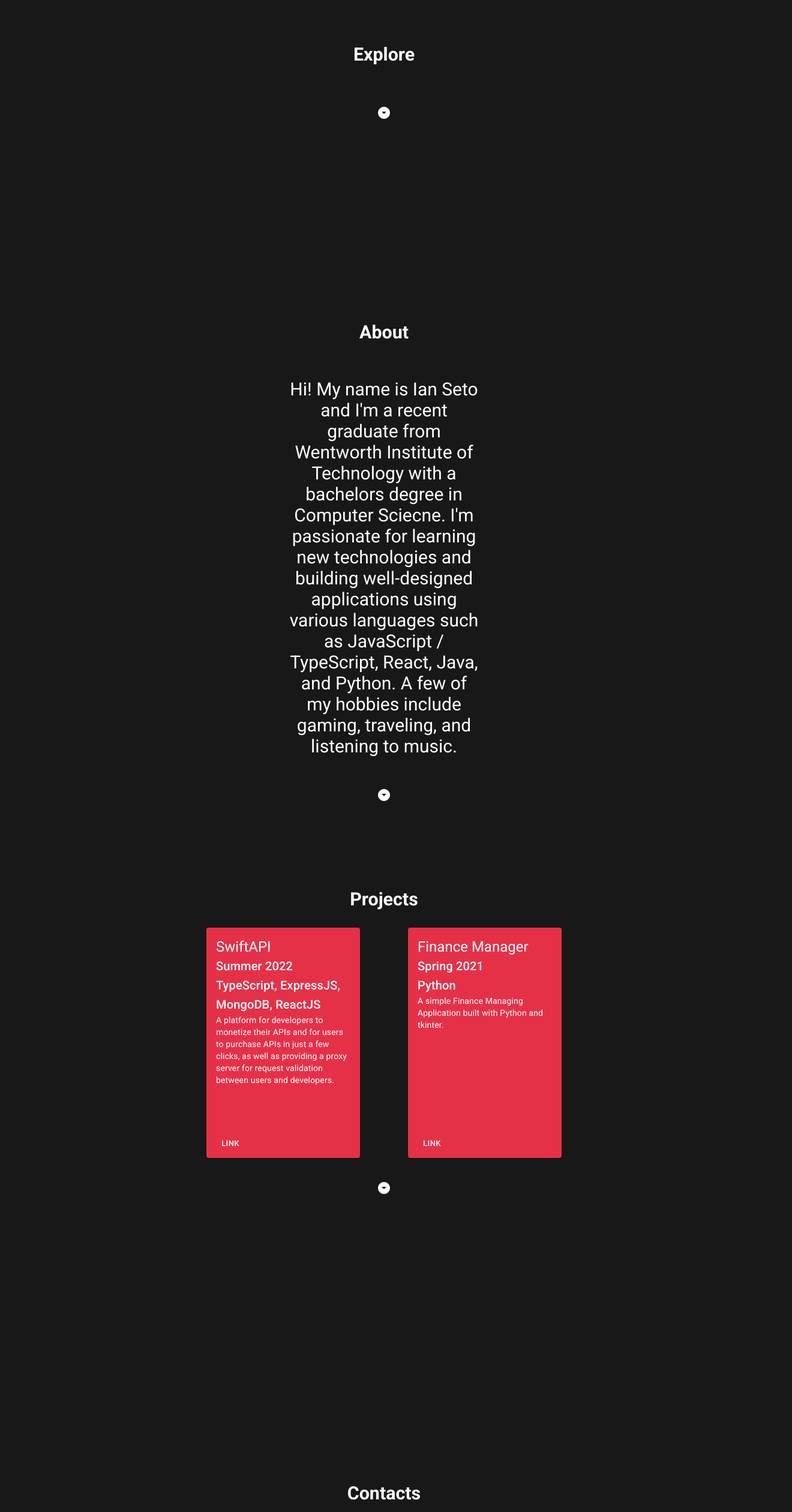
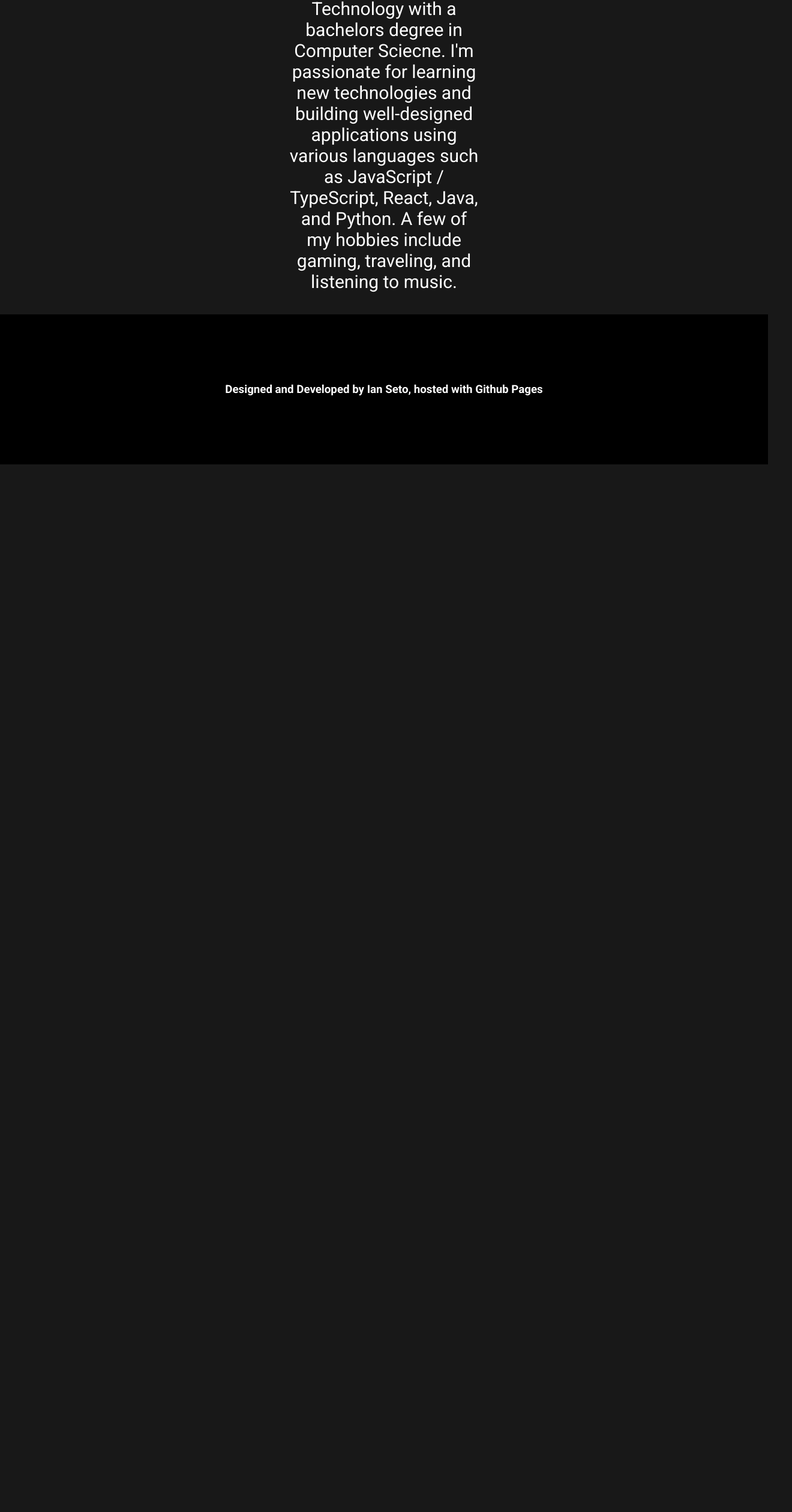
Before and after one commit to setoi1/React-Personal-Portfolio, a React (Create React App) app: page /about in a window 1280 px wide. Shown: the part 276-2796 px from the top of the page at 60% size, 1320 px wide, since content can reach past the window. After the commit the page ends 1050 px from the top, so only its background shows below. Built offline with nearby package versions, Linux system fonts and the light colour scheme.

Commit message:
refactor with react router

```diff
--- a/package.json
+++ b/package.json
@@ -13,7 +13,7 @@
     "react-bootstrap": "^1.5.2",
     "react-dom": "^17.0.1",
     "react-router-bootstrap": "^0.25.0",
-    "react-router-dom": "^5.2.0",
+    "react-router-dom": "6",
     "react-scripts": "4.0.3",
     "react-scroll": "^1.8.2",
     "web-vitals": "^1.0.1"
--- a/public/index.html
+++ b/public/index.html
@@ -2,7 +2,7 @@
 <html lang="en">
   <head>
     <meta charset="utf-8" />
-    <link rel="icon" href="%PUBLIC_URL%/favicon.ico" />
+    <link rel="icon" href="" />
     <link rel="stylesheet" href="https://fonts.googleapis.com/css?family=Roboto:300,400,500,700&display=swap" />
     <meta name="viewport" content="width=device-width, initial-scale=1" />
     <meta name="theme-color" content="#000000" />
--- a/src/App.css
+++ b/src/App.css
@@ -5,6 +5,15 @@ body {
   padding: 0px;
   overflow-x: hidden;
   background-color: #181818;
+}
+
+@keyframes fadeInAnimation {
+  0% {
+      opacity: 0;
+  }
+  100% {
+      opacity: 1;
+  }
 }
 
 body::-webkit-scrollbar {
@@ -47,13 +56,6 @@ body::-webkit-scrollbar {
   color: white;
 }
 
-.page-transition {
-  color: white;
-  display: flex;
-  justify-content: center;
-  margin-top: 1rem;
-}
-
 /*-------------------------*/
 
 .landing-section {
@@ -61,6 +63,10 @@ body::-webkit-scrollbar {
   flex-direction: column;
   justify-content: center;
   height: 100vh;
+
+  animation: fadeInAnimation ease 2s;
+  animation-iteration-count: 1;
+  animation-fill-mode: forwards;
 }
 
 /*-------------------------*/
@@ -72,6 +78,9 @@ body::-webkit-scrollbar {
   justify-content: center;
   text-align: center;
 
+  animation: fadeInAnimation ease 2s;
+  animation-iteration-count: 1;
+  animation-fill-mode: forwards;
 }
 
   .about-container {
@@ -91,6 +100,10 @@ body::-webkit-scrollbar {
   display: flex;
   flex-direction: column;
   justify-content: center;
+
+  animation: fadeInAnimation ease 2s;
+  animation-iteration-count: 1;
+  animation-fill-mode: forwards;
 }
 
   .projects-container-items {
@@ -127,6 +140,10 @@ body::-webkit-scrollbar {
   display: flex;
   flex-direction: column;
   justify-content: center;
+
+  animation: fadeInAnimation ease 2s;
+  animation-iteration-count: 1;
+  animation-fill-mode: forwards;
 }
 
   .contacts-container {
@@ -169,14 +186,6 @@ body::-webkit-scrollbar {
 
 /*-------------------------*/
 
-.message-page {
-  height: 100vh;
-  display: flex;
-  justify-content: center;
-}
-
-/*-------------------------*/
-
 .footer-section {
   height: 250px;
   background-color: black;
--- a/src/App.js
+++ b/src/App.js
@@ -1,3 +1,4 @@
+import { Routes, Route } from 'react-router-dom';
 import './App.css';
 import Navbar from './components/Navbar';
 import Landing from './components/Landing';
@@ -10,10 +11,12 @@ function App() {
   return (
     <div className="App">
       <Navbar />
-      <Landing />
-      <About />
-      <Projects />
-      <Contacts />
+      <Routes>
+        <Route path="/" element={<Landing />}/>
+        <Route path="about" element={<About />}/>
+        <Route path="projects" element={<Projects />}/>
+        <Route path="contacts" element={<Contacts />}/>
+      </Routes>
       <Footer />
     </div>
   );
--- a/src/components/About.js
+++ b/src/components/About.js
@@ -1,26 +1,16 @@
 import React from 'react';
-import { Button } from '@material-ui/core';
-import { Link } from 'react-scroll';
-import ArrowDropDownCircleIcon from '@material-ui/icons/ArrowDropDownCircle';
 
 const About = () => {
   return (
     <div className="about-section">
       <div className="about-container">
         <div className="section-header-text">
-          <h3>About</h3>
+          <h3>About Me</h3>
         </div>
         <div className="about-description">
           <p className="about-description-paragraph">
             Hi! My name is Ian Seto and I'm a recent graduate from Wentworth Institute of Technology with a bachelors degree in Computer Sciecne. I'm passionate for learning new technologies and building well-designed applications using various languages such as JavaScript / TypeScript, React, Java, and Python. A few of my hobbies include gaming, traveling, and listening to music.
           </p>
-        </div>
-        <div className="page-transition">
-          <Link className="project-section-link"  to="projects-section" spy={true} smooth={true} duration={750}>
-            <Button>
-              <ArrowDropDownCircleIcon className="page-transition"/>
-            </Button>
-          </Link>
         </div>
       </div>
     </div>
--- a/src/components/Landing.js
+++ b/src/components/Landing.js
@@ -1,7 +1,4 @@
 import React from 'react';
-import { Link } from 'react-scroll';
-import { Button } from '@material-ui/core';
-import ArrowDropDownCircleIcon from '@material-ui/icons/ArrowDropDownCircle';
 
 const Landing = () => {
   return (
@@ -10,13 +7,6 @@ const Landing = () => {
         <div className="section-header-text">
           <h3>Explore</h3>
         </div>
-        <div className="page-transition">
-          <Link className="about-section-link" to="about-section" spy={true} smooth={true} duration={750}>
-            <Button className="about-arrow-button">
-              <ArrowDropDownCircleIcon className="page-transition" />
-            </Button>
-          </Link>
-        </div>
       </div>
     </div>
   );
--- a/src/components/Navbar.js
+++ b/src/components/Navbar.js
@@ -1,6 +1,6 @@
 import React from 'react';
+import { Link } from 'react-router-dom';
 import { AppBar, Toolbar, Typography  } from '@material-ui/core';
-import { Link } from 'react-scroll';
 import LanguageIcon from '@material-ui/icons/Language';
 
 const Navbar = () => {
@@ -8,16 +8,16 @@ const Navbar = () => {
     <AppBar>
       <Toolbar className="navbar-nav">
         <LanguageIcon className="navbar-icon" />
-        <Link className="navbar-navlink"  to="landing-section" spy={true} smooth={true} duration={750}>
+        <Link className="navbar-navlink"  to="/">
           <Typography>Home</Typography>
         </Link>
-        <Link className="navbar-navlink"  to="about-section" spy={true} smooth={true} duration={750}>
+        <Link className="navbar-navlink"  to="/about">
           <Typography>About</Typography>
         </Link>
-        <Link className="navbar-navlink"  to="projects-section" spy={true} smooth={true} duration={750}>
+        <Link className="navbar-navlink"  to="/projects">
           <Typography>Projects</Typography>
         </Link>
-        <Link className="navbar-navlink"  to="contacts-section" spy={true} smooth={true} duration={750}>
+        <Link className="navbar-navlink"  to="/contacts" spy={true} smooth={true} duration={750}>
           <Typography>Contacts</Typography>
         </Link>
       </Toolbar>
--- a/src/components/Projects.js
+++ b/src/components/Projects.js
@@ -1,8 +1,6 @@
 import React from 'react';
-import { Grid, Button } from '@material-ui/core';
+import { Grid } from '@material-ui/core';
 import ProjectCard from './ProjectCard';
-import { Link } from 'react-scroll';
-import ArrowDropDownCircleIcon from '@material-ui/icons/ArrowDropDownCircle';
 
 const Projects = () => {
 
@@ -16,9 +14,11 @@ const Projects = () => {
           <Grid item>
             <ProjectCard
               title="SwiftAPI"
-              techStack="TypeScript, ExpressJS, MongoDB, ReactJS"
-              date="Summer 2022"
-              description="A platform for developers to monetize their APIs and for users to purchase APIs in just a few clicks, as well as providing a proxy server for request validation between users and developers."
+              techStack="Node.js, ExpressJS, MongoDB, React"
+              description="
+                A platform for developers to monetize their APIs and for users to purchase APIs in just a few clicks,
+                as well as providing a proxy server for request validation between users and developers.
+              "
               link="https://github.com/andrewgalvin/SwiftAPI"
             />
           </Grid>
@@ -26,19 +26,27 @@ const Projects = () => {
             <ProjectCard
               title="Finance Manager"
               techStack="Python"
-              date="Spring 2021"
-              description="A simple Finance Managing Application built with Python and tkinter."
+              description="A finance manager application built with Python."
               link="https://github.com/marinom1/FiMan-Financial_Manager"
             />
           </Grid>
+          <Grid item>
+            <ProjectCard
+              title="Stock Market Discord Bot"
+              techStack="JavaScript / Node.js"
+              description="A discord bot to display user-requested stock information such as news, prices, and company information."
+              link="https://github.com/setoi1/Stock-Market-Discord-Bot"
+            />
+          </Grid>
+          <Grid item>
+            <ProjectCard
+              title="Online Web Therapy"
+              techStack="HTML / CSS, PHP, JavaScript"
+              description="A website targeted towards users who feel anxious or hesistant to seek help regarding their mental well-being from certified therapists."
+              link="https://github.com/setoi1/Online-Therapy-Forum"
+            />
+          </Grid>
         </Grid>
-        <div className="page-transition">
-          <Link className="contacts-section-link"  to="contacts-section" spy={true} smooth={true} duration={750}>
-            <Button>
-              <ArrowDropDownCircleIcon className="page-transition" />
-            </Button>
-          </Link>
-        </div>
       </div>
     </div>
   );
--- a/src/index.js
+++ b/src/index.js
@@ -1,11 +1,14 @@
 import React from 'react';
 import ReactDOM from 'react-dom';
+import { BrowserRouter } from "react-router-dom";
 import './index.css';
 import App from './App';
 import reportWebVitals from './reportWebVitals';
 
 ReactDOM.render(
-  <App />,
+  <BrowserRouter>
+    <App />
+  </BrowserRouter>,
   document.getElementById('root')
 );
 
```
Also changed, not shown: src/components/Message.js (deleted, +0 -13 lines), 1 other file (tests, documents, lock files or other folders).
